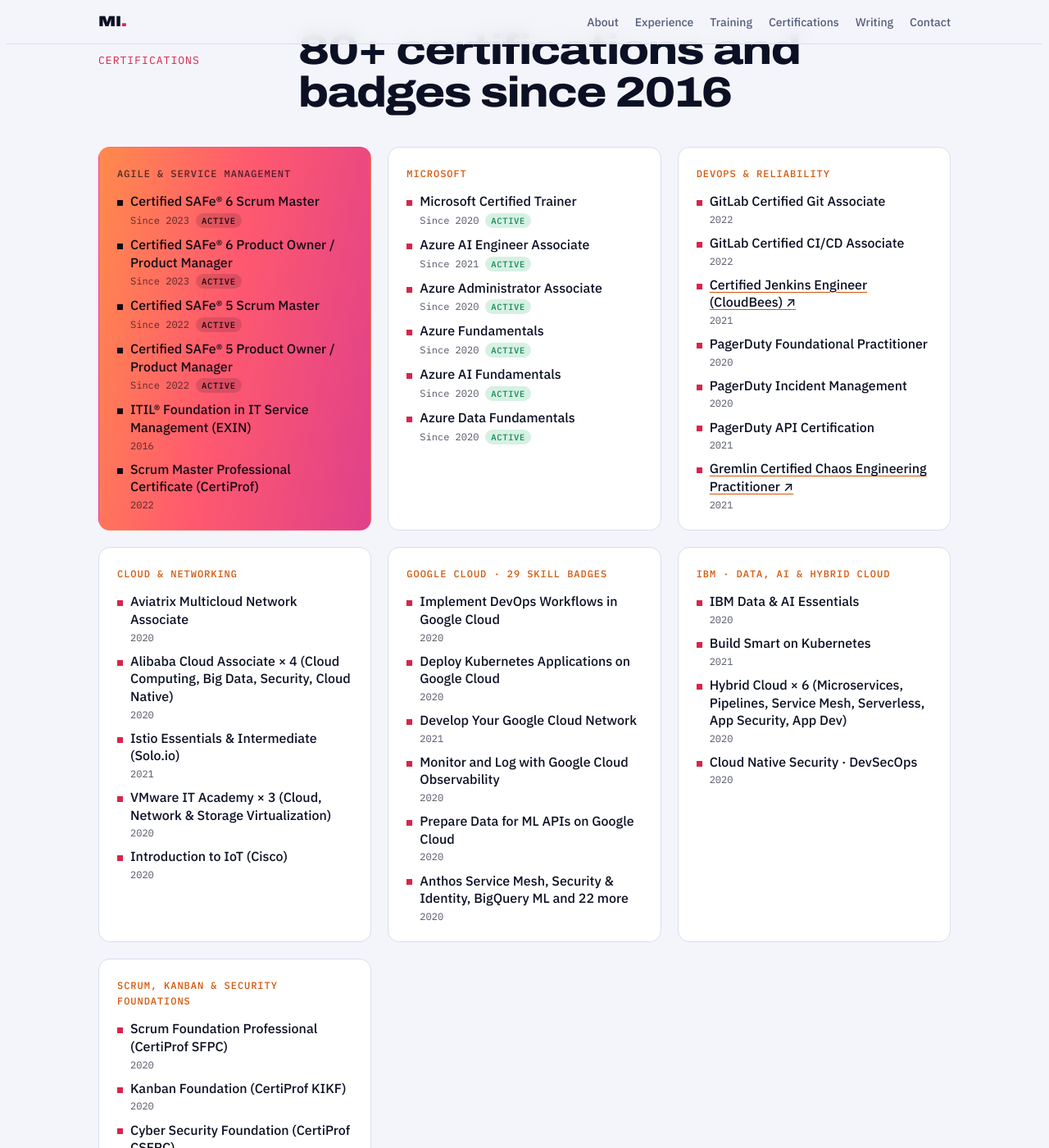
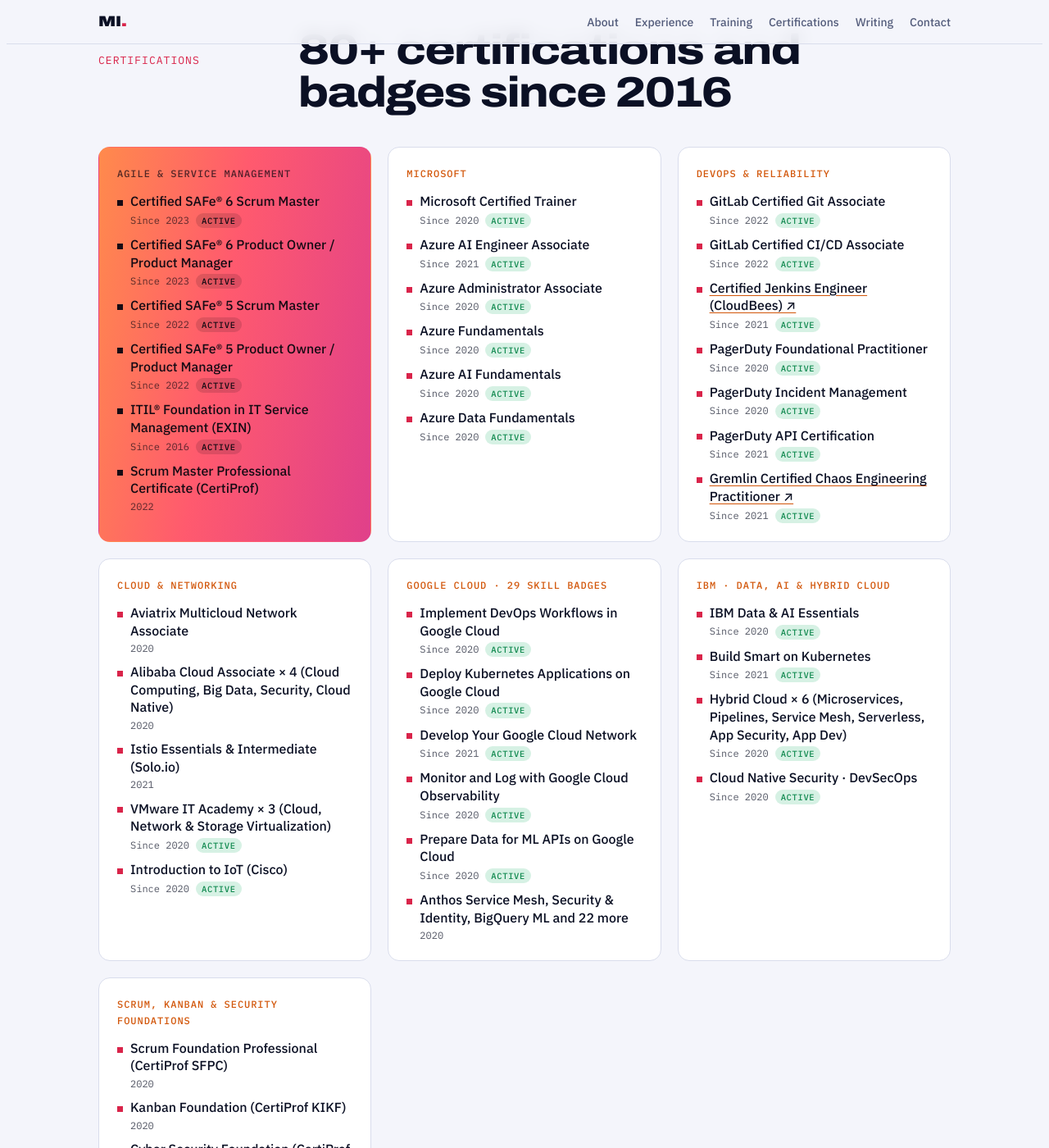
Before and after one commit to Madhan-I/Madhan-I.github.io, a Jekyll site: the page built from index.html, in a window 1280 px wide and 1400 px high, scrolled down 5000 px. Shown: the whole window at 82% size. Built offline with Jekyll 4.4.1, drawn with Linux system fonts in a browser that asks for light colours; some of the changed text lies outside the part shown.

Commit message:
Mark all non-expiring certifications as Active
Co-Authored-By: Claude Opus 5.5 <noreply@anthropic.com>
Claude-Session: https://claude.ai/code/session_01MFRrTt7LBDdX57m85KHNGp

```diff
--- a/_data/profile.yml
+++ b/_data/profile.yml
@@ -202,6 +202,7 @@ certifications:
         status: Active
       - name: ITIL® Foundation in IT Service Management (EXIN)
         year: "2016"
+        status: Active
       - name: Scrum Master Professional Certificate (CertiProf)
         year: "2022"
   - group: Microsoft
@@ -228,20 +229,27 @@ certifications:
     items:
       - name: GitLab Certified Git Associate
         year: "2022"
+        status: Active
       - name: GitLab Certified CI/CD Associate
         year: "2022"
+        status: Active
       - name: Certified Jenkins Engineer (CloudBees)
         year: "2021"
         url: https://www.credential.net/1198d435-0704-4613-9e67-0d774c86723f
+        status: Active
       - name: PagerDuty Foundational Practitioner
         year: "2020"
+        status: Active
       - name: PagerDuty Incident Management
         year: "2020"
+        status: Active
       - name: PagerDuty API Certification
         year: "2021"
+        status: Active
       - name: Gremlin Certified Chaos Engineering Practitioner
         year: "2021"
         url: https://www.credential.net/3ac90335-5487-458a-8a5b-ecdf7ce21b52
+        status: Active
   - group: Cloud & Networking
     items:
       - name: Aviatrix Multicloud Network Associate
@@ -252,32 +260,43 @@ certifications:
         year: "2021"
       - name: VMware IT Academy × 3 (Cloud, Network & Storage Virtualization)
         year: "2020"
+        status: Active
       - name: Introduction to IoT (Cisco)
         year: "2020"
+        status: Active
   - group: Google Cloud · 29 skill badges
     items:
       - name: Implement DevOps Workflows in Google Cloud
         year: "2020"
+        status: Active
       - name: Deploy Kubernetes Applications on Google Cloud
         year: "2020"
+        status: Active
       - name: Develop Your Google Cloud Network
         year: "2021"
+        status: Active
       - name: Monitor and Log with Google Cloud Observability
         year: "2020"
+        status: Active
       - name: Prepare Data for ML APIs on Google Cloud
         year: "2020"
+        status: Active
       - name: Anthos Service Mesh, Security & Identity, BigQuery ML and 22 more
         year: "2020"
   - group: IBM · Data, AI & Hybrid Cloud
     items:
       - name: IBM Data & AI Essentials
         year: "2020"
+        status: Active
       - name: Build Smart on Kubernetes
         year: "2021"
+        status: Active
       - name: Hybrid Cloud × 6 (Microservices, Pipelines, Service Mesh, Serverless, App Security, App Dev)
         year: "2020"
+        status: Active
       - name: Cloud Native Security · DevSecOps
         year: "2020"
+        status: Active
   - group: Scrum, Kanban & Security Foundations
     items:
       - name: Scrum Foundation Professional (CertiProf SFPC)
@@ -288,8 +307,10 @@ certifications:
         year: "2021"
       - name: Scrum Associate & Kanban Associate (Scrum Institute)
         year: "2020"
+        status: Active
       - name: Scrum Fundamentals Certified (VMEdu)
         year: "2020"
+        status: Active
 
 education:
   - title: MS Computer Science, AI & ML
```
